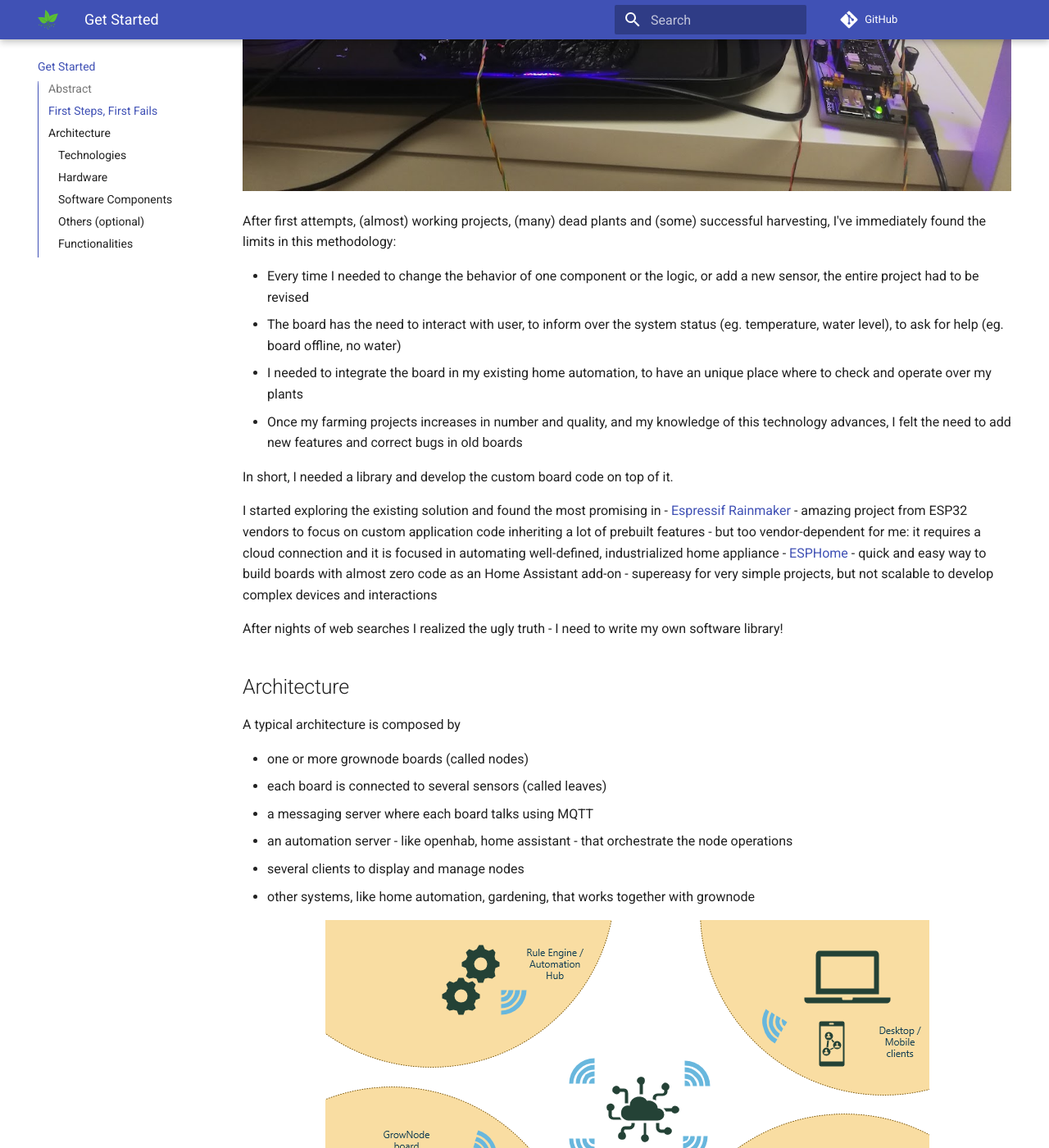
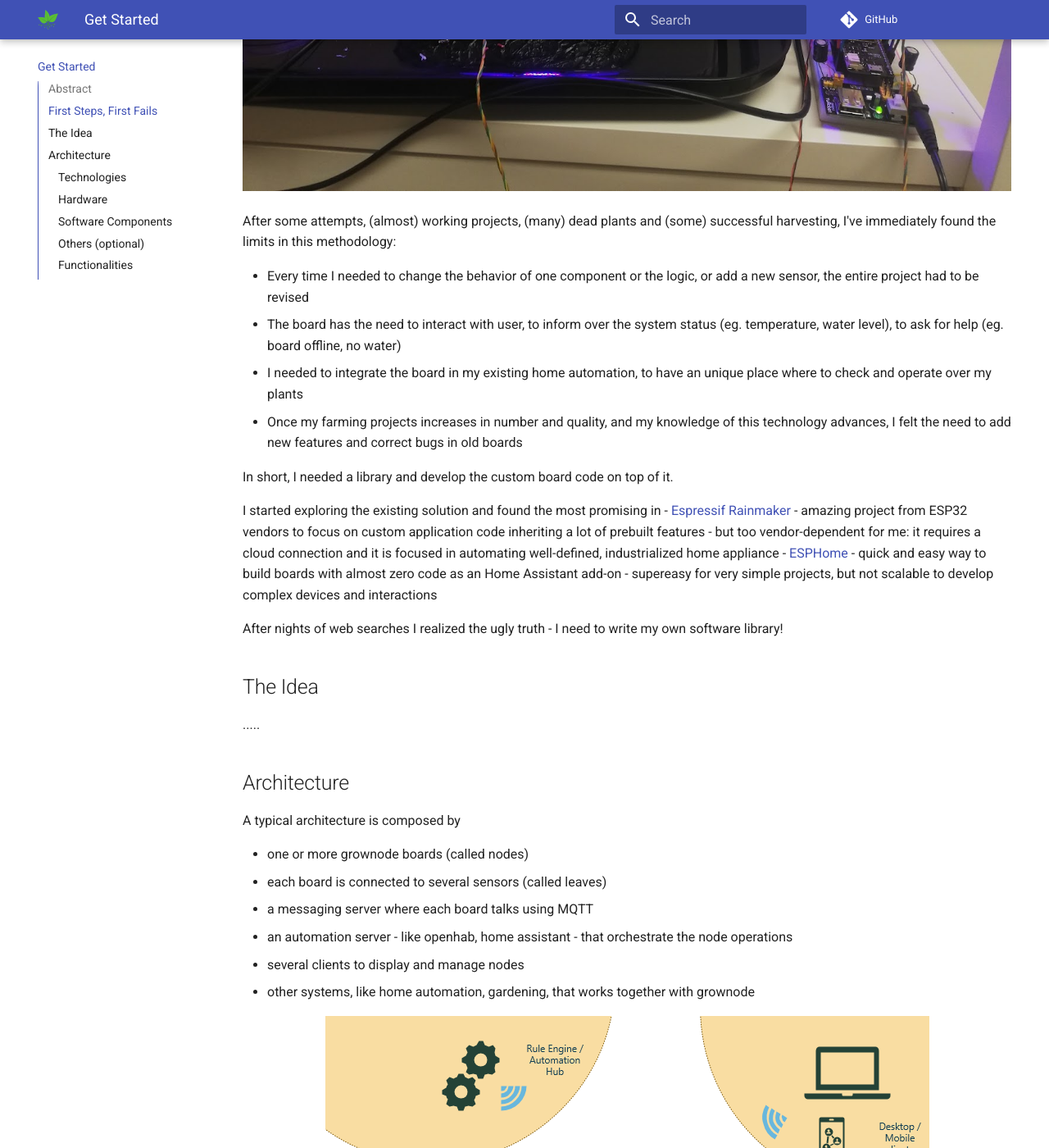
Before and after one commit to ogghst/grownode, an MkDocs documentation site: the page built from docs/index.md, in a window 1280 px wide and 1400 px high, scrolled down 1359 px. Shown: the whole window at 82% size. Built offline with MkDocs 1.6.1 and Material for MkDocs 9.7.7, drawn with Linux system fonts in a browser that asks for light colours; comment, search, counter and statistics services are not loaded.

Commit message:
Update index.md

```diff
--- a/docs/index.md
+++ b/docs/index.md
@@ -18,7 +18,7 @@ First steps in automating my plants growth were made using circuits using Arduin
 <img src="img/first_steps.jpg">
 </p>
 
-After first attempts, (almost) working projects, (many) dead plants and (some) successful harvesting, I've immediately found the limits in this methodology:
+After some attempts, (almost) working projects, (many) dead plants and (some) successful harvesting, I've immediately found the limits in this methodology:
 
 - Every time I needed to change the behavior of one component or the logic, or add a new sensor, the entire project had to be revised
 - The board has the need to interact with user, to inform over the system status (eg. temperature, water level), to ask for help (eg. board offline, no water)
@@ -32,6 +32,10 @@ I started exploring the existing solution and found the most promising in
 - [ESPHome](https://esphome.io/index.html) - quick and easy way to build boards with almost zero code as an Home Assistant add-on - supereasy for very simple projects, but not scalable to develop complex devices and interactions
 
 After nights of web searches I realized the ugly truth - I need to write my own software library!
+
+## The Idea
+
+.....
 
 ## Architecture
 
```
